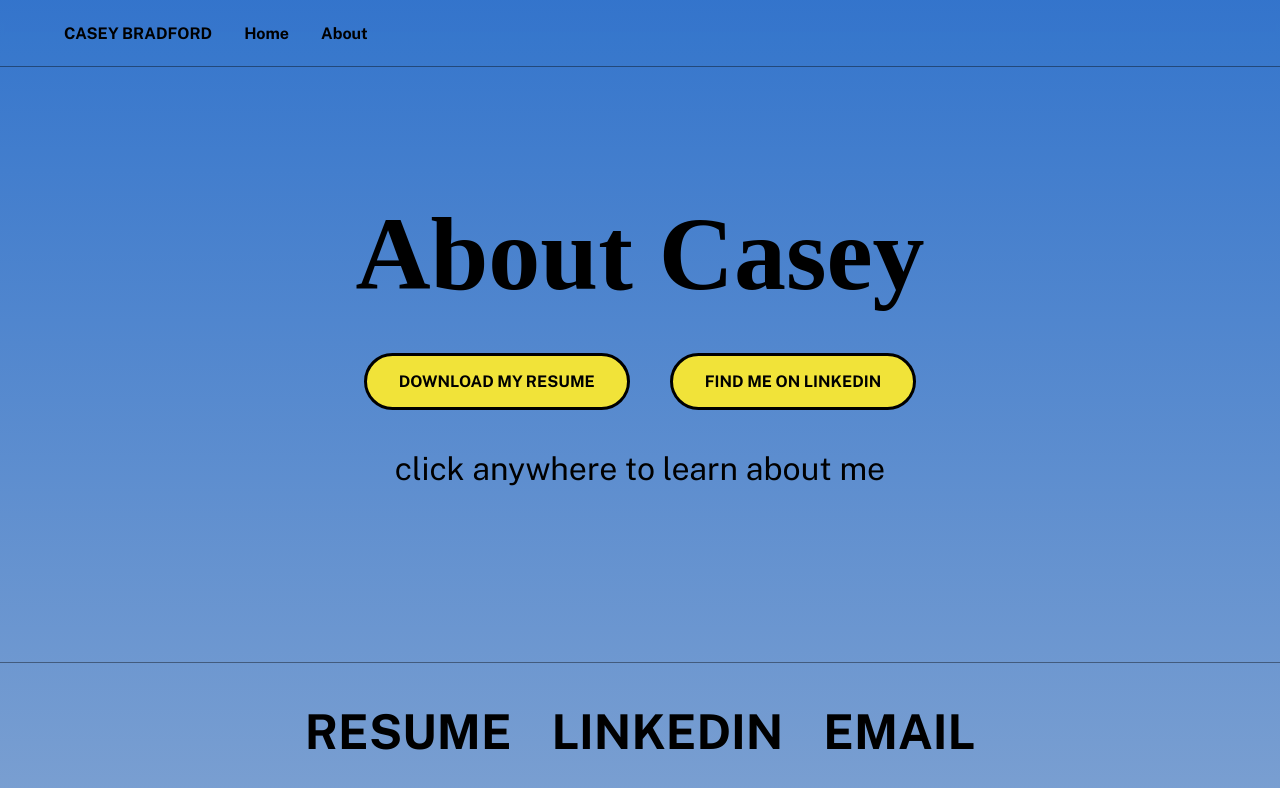
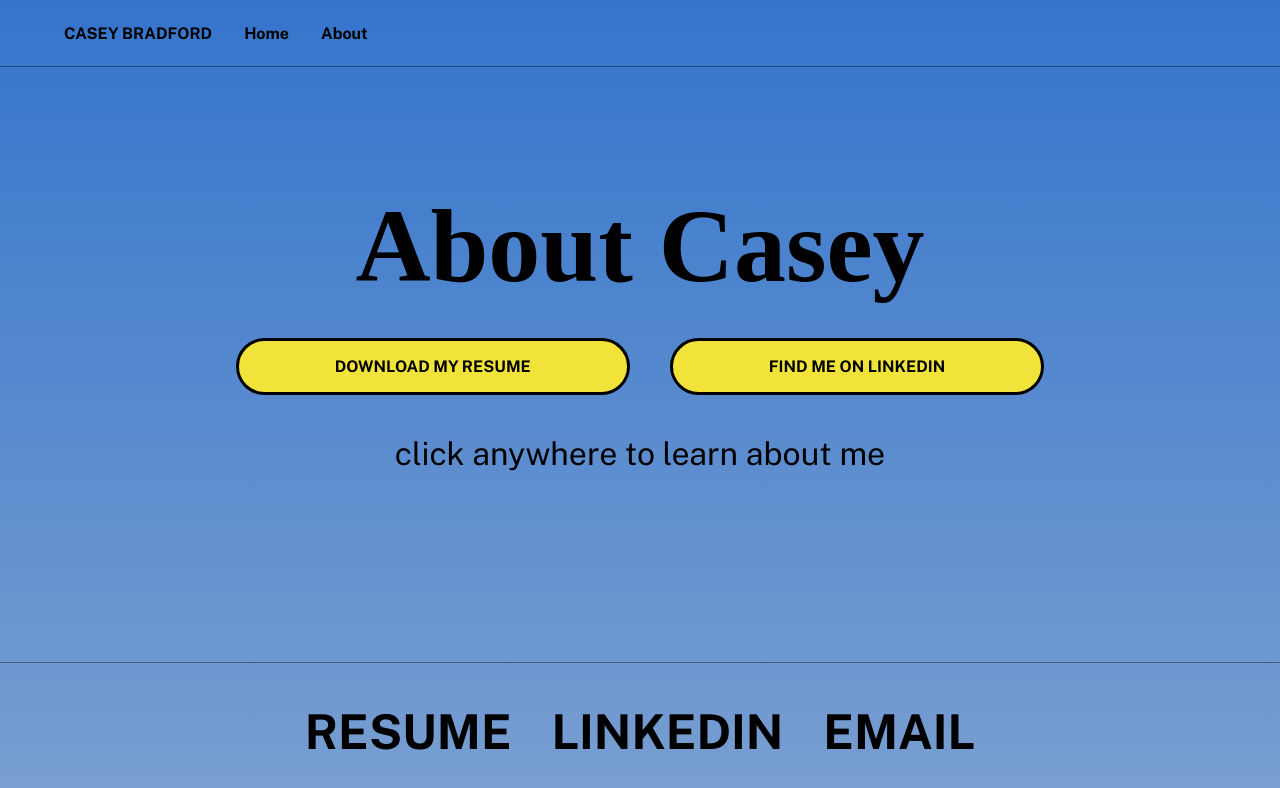
Before and after one commit to hottinet/casey-site-v2, a Next.js app: page /about in a window 1280 px wide. Shown: the top 788 px of the page. Built offline with nearby package versions, Linux system fonts and the light colour scheme; a web font is replaced by a local one.

Commit message:
about page text

```diff
--- a/src/pages/about.tsx
+++ b/src/pages/about.tsx
@@ -2,6 +2,7 @@ import { css, Global, Theme, useTheme } from '@emotion/react';
 import styled from '@emotion/styled';
 
 import { FlexBox } from '~/components/box/FlexBox';
+import { ContentContainer } from '~/components/ContentContainer';
 import { Link, LinkProps } from '~/components/Link';
 import { Layout } from '~/components/meta/Layout';
 import { Text } from '~/components/typography/Text';
@@ -34,14 +35,15 @@ const AboutLink = styled(Link)<LinkProps>(({ theme }) => ({
 interface AboutLinkButtonProps {
   href: string;
   text: string;
+  belowSm: boolean;
 }
 
-function AboutLinkButton({ href, text }: AboutLinkButtonProps) {
+function AboutLinkButton({ href, text, belowSm }: AboutLinkButtonProps) {
   return (
     <AboutLink href={href}>
       <Text
         fontWeight="bold"
-        paddingX={32}
+        paddingX={belowSm ? 32 : 96}
         paddingY={16}
         textAlign="center"
         textTransform="uppercase"
@@ -73,6 +75,7 @@ function AboutPage() {
   return (
     <AboutLayout>
       <Global styles={makeAboutGlobalStyles(theme)} />
+      <ContentContainer>
         <FlexBox
           alignItems="center"
           flex={1}
@@ -81,12 +84,17 @@ function AboutPage() {
           height="100%"
           marginTop={belowSm ? 96 : 128}
         >
-        <Text as="h1" variant={belowSm ? 'headline3' : 'headline1'}>
+          <Text
+            as="h1"
+            lineHeight={1}
+            variant={belowSm ? 'headline3' : 'headline1'}
+          >
             About Casey
           </Text>
           <FlexBox flexDirection={belowSm ? 'column' : 'row'} gap={gap}>
             {aboutLinks.map((link) => (
               <AboutLinkButton
+                belowSm={belowSm}
                 href={link.href}
                 key={link.href}
                 text={link.text}
@@ -97,6 +105,7 @@ function AboutPage() {
             click anywhere to learn about me
           </Text>
         </FlexBox>
+      </ContentContainer>
     </AboutLayout>
   );
 }
```
Lines whose indentation alone changed are shown as unchanged.
